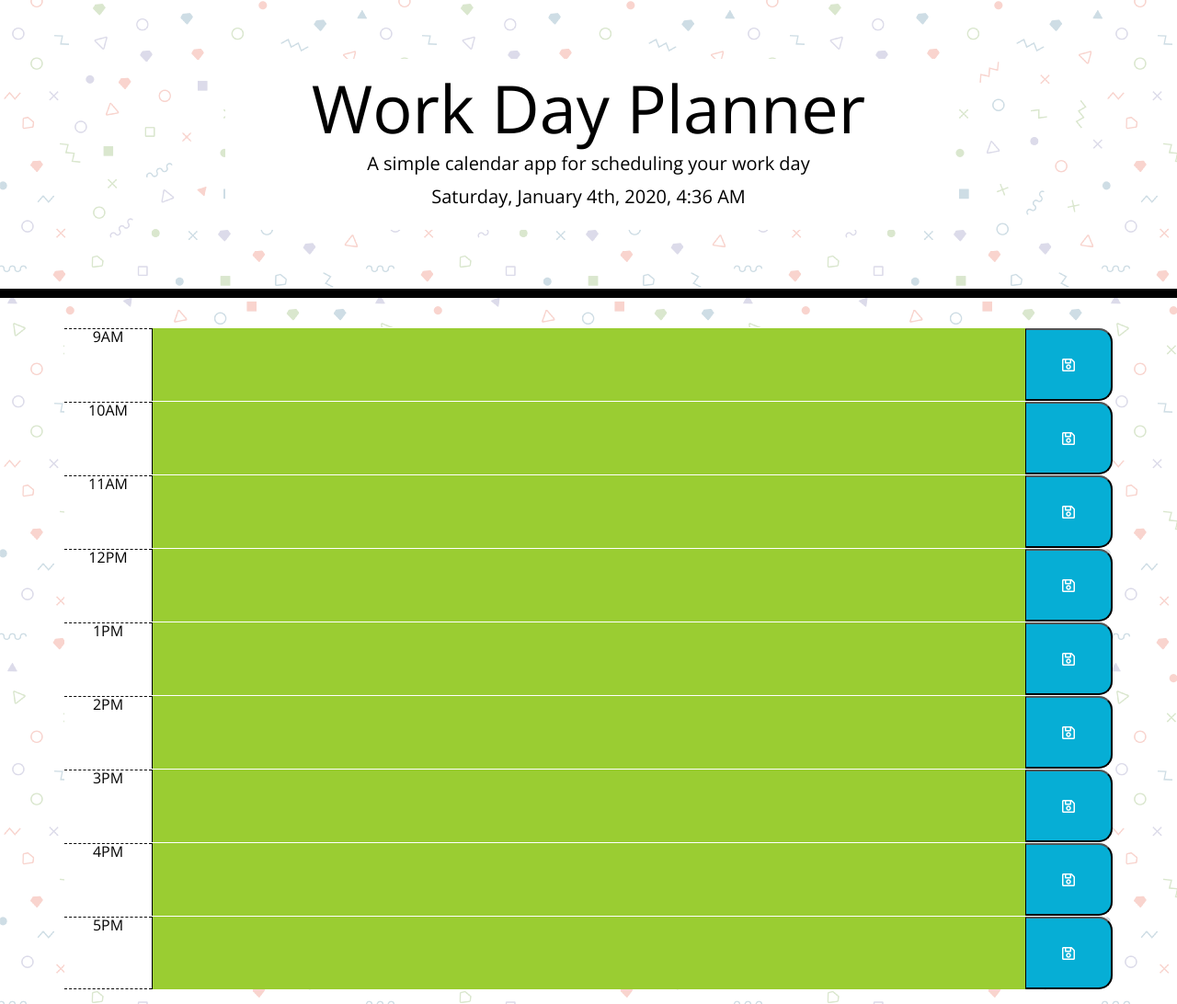
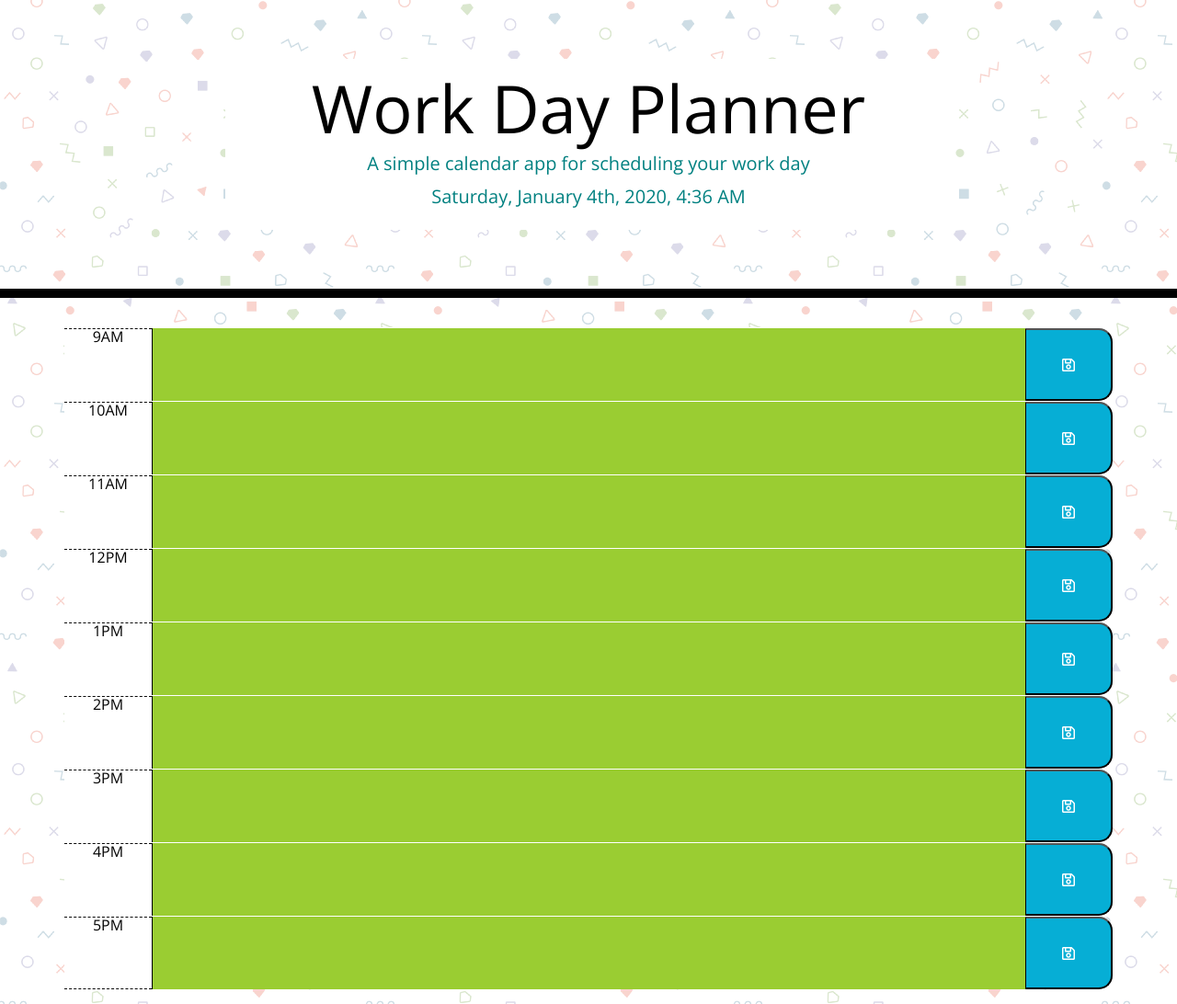
Before and after one commit to EMaynard802/Day-Planner, a plain HTML site: page index.html in a window 1280 px wide. Shown: the whole page at 92% size. Drawn offline with nearby package versions, Linux system fonts and the light colour scheme.

Commit message:
Updated CSS

```diff
--- a/style.css
+++ b/style.css
@@ -86,3 +86,8 @@ textarea {
     font-size: 20px;
     transition: all .3s ease-in-out;
 }
+
+p {
+    color: teal;
+    font-weight: bold;
+}
```
